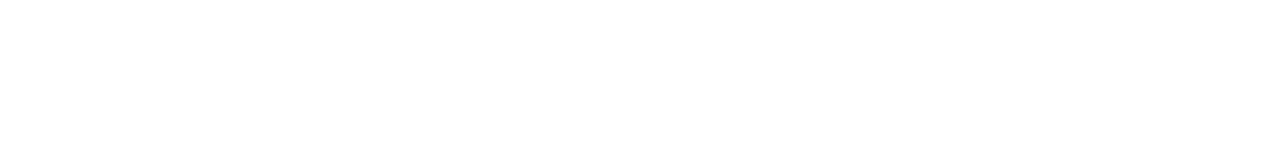
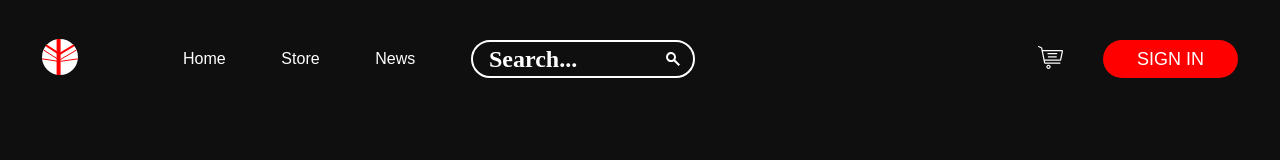
Before and after one commit to Rich-alien/DZTwo, a plain HTML site: page Store/store.html in a window 1280 px wide. Drawn offline with Linux system fonts and the light colour scheme.

Commit message:
add  navbar

```diff
--- a/Store/store.html
+++ b/Store/store.html
@@ -5,9 +5,64 @@
     <meta name="viewport"
           content="width=device-width, user-scalable=no, initial-scale=1.0, maximum-scale=1.0, minimum-scale=1.0">
     <meta http-equiv="X-UA-Compatible" content="ie=edge">
-    <title>Document</title>
+    <title>Store</title>
+    <link rel="stylesheet" href="css/store.css">
 </head>
 <body>
-
+<nav class="navBar">
+    <div class="navBar-left">
+        <div class="navBar-logo">
+            <svg width="36" height="36" viewBox="0 0 36 36" fill="none" xmlns="http://www.w3.org/2000/svg">
+                <circle cx="18.0001" cy="18" r="18" fill="white"/>
+                <line x1="4.14548" y1="6.36201" x2="17.9544" y2="15.3492" stroke="#FF0000" stroke-width="2"/>
+                <line x1="1.46956" y1="10.9789" x2="16.4695" y2="20.5789" stroke="#FF0000"/>
+                <line x1="0.083396" y1="19.8512" x2="16.2749" y2="22.3058" stroke="#FF0000"/>
+                <line x1="18.531" y1="22.3049" x2="35.7462" y2="19.9049" stroke="#FF0000"/>
+                <line x1="16.8855" y1="15.3426" x2="31.8855" y2="6.34264" stroke="#FF0000" stroke-width="2"/>
+                <line x1="18.3451" y1="20.5699" x2="34.5451" y2="10.9699" stroke="#FF0000"/>
+                <line x1="16.6" y1="36.0001" x2="16.6" y2="9.15527e-05" stroke="#FF0000" stroke-width="4"/>
+            </svg>
+        </div>
+        <ul class="navBar-link">
+            <li class="navBar-link_li"><a class="navBar-link_a" href="#">Home</a></li>
+            <li class="navBar-link_li"><a class="navBar-link_a" href="#">Store</a></li>
+            <li class="navBar-link_li"><a class="navBar-link_a" href="#">News</a></li>
+            <li class="navBar-link_li"><label class="navBar-link_label">
+                <input class="navBar-link_search" type="search">
+                <h3 class="navBar-link_searchH">Search...</h3>
+                <svg class="navBar-link_searchSVG" width="24" height="24" viewBox="0 0 24 24" fill="none"
+                     xmlns="http://www.w3.org/2000/svg">
+                    <path d="M17.5764 18.9986L12.8089 14.2326C10.6525 15.655 7.76938 15.215 6.13553 13.2141C4.50168 11.2133 4.64715 8.30073 6.47224 6.4726C8.30023 4.64699 11.2134 4.50091 13.2149 6.13449C15.2164 7.76806 15.6567 10.6512 14.234 12.8076L18.9995 17.5756L17.5764 18.9986ZM10.0326 7.01259C8.5917 7.01168 7.35081 8.02862 7.06879 9.4415C6.78676 10.8544 7.54216 12.2697 8.87301 12.822C10.2039 13.3742 11.7395 12.9095 12.5408 11.7121C13.3422 10.5147 13.186 8.91806 12.1678 7.8986C11.603 7.32994 10.8341 7.0109 10.0326 7.01259Z"
+                          fill="white"/>
+                </svg>
+            </label>
+            </li>
+        </ul>
+    </div>
+    <div class="navBar-right">
+        <div class="navBar-right_cart">
+            <svg width="25" height="25" viewBox="0 0 25 25" fill="none" xmlns="http://www.w3.org/2000/svg">
+                <g clip-path="url(#clip0)">
+                    <path d="M10.4826 19.6694C9.27027 19.6694 8.28394 20.6557 8.28394 21.8681C8.28394 23.0804 9.27027 24.0667 10.4826 24.0667C11.695 24.0667 12.6813 23.0804 12.6813 21.8681C12.6813 20.6557 11.6949 19.6694 10.4826 19.6694ZM10.4826 22.839C9.94717 22.839 9.51157 22.4034 9.51157 21.868C9.51157 21.3325 9.94722 20.8969 10.4826 20.8969C11.018 20.8969 11.4537 21.3326 11.4537 21.868C11.4537 22.4035 11.018 22.839 10.4826 22.839Z"
+                          fill="white"/>
+                    <path d="M18.7362 8.09351H9.93987C9.60085 8.09351 9.32605 8.36831 9.32605 8.70733C9.32605 9.04634 9.6009 9.32115 9.93987 9.32115H18.7362C19.0752 9.32115 19.35 9.04634 19.35 8.70733C19.35 8.36826 19.0752 8.09351 18.7362 8.09351Z"
+                          fill="white"/>
+                    <path d="M18.2574 11.281H10.4186C10.0796 11.281 9.80481 11.5558 9.80481 11.8948C9.80481 12.2338 10.0796 12.5086 10.4186 12.5086H18.2574C18.5964 12.5086 18.8712 12.2338 18.8712 11.8948C18.8712 11.5559 18.5964 11.281 18.2574 11.281Z"
+                          fill="white"/>
+                    <path d="M24.7236 5.35859C24.4895 5.07129 24.1427 4.90654 23.772 4.90654H4.65215L4.26602 3.03207C4.1854 2.64106 3.9187 2.31274 3.55244 2.1537L0.858251 0.984266C0.547215 0.849159 0.18574 0.991883 0.0508277 1.30282C-0.0842311 1.61386 0.0584937 1.97538 0.369383 2.11029L3.06363 3.27978L6.03365 17.6968C6.15064 18.2646 6.65631 18.6767 7.23604 18.6767H21.9414C22.2805 18.6767 22.5553 18.4019 22.5553 18.0629C22.5553 17.7239 22.2805 17.4491 21.9414 17.4491H7.23609L6.87481 15.6954H22.0551C22.6348 15.6954 23.1405 15.2833 23.2575 14.7155L24.9744 6.38174C25.0492 6.01885 24.9578 5.64585 24.7236 5.35859ZM22.0551 14.4678H6.62193L4.90508 6.13413L23.772 6.13418L22.0551 14.4678Z"
+                          fill="white"/>
+                </g>
+                <defs>
+                    <clipPath id="clip0">
+                        <rect width="25" height="25" fill="white"/>
+                    </clipPath>
+                </defs>
+            </svg>
+        </div>
+        <button class="navBar-right_button">
+            sign in
+        </button>
+    </div>
+</nav>
 </body>
 </html>
```
